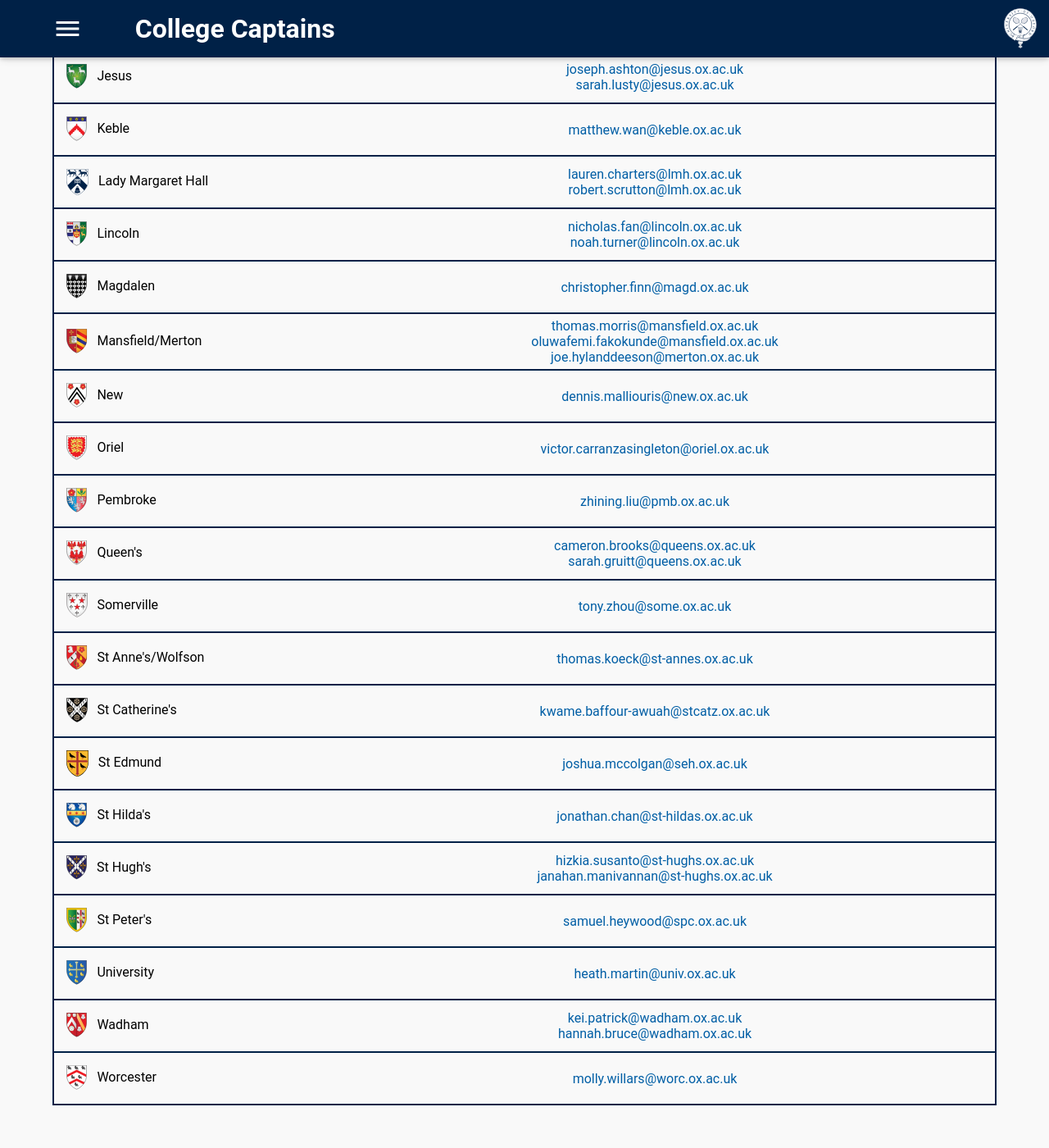
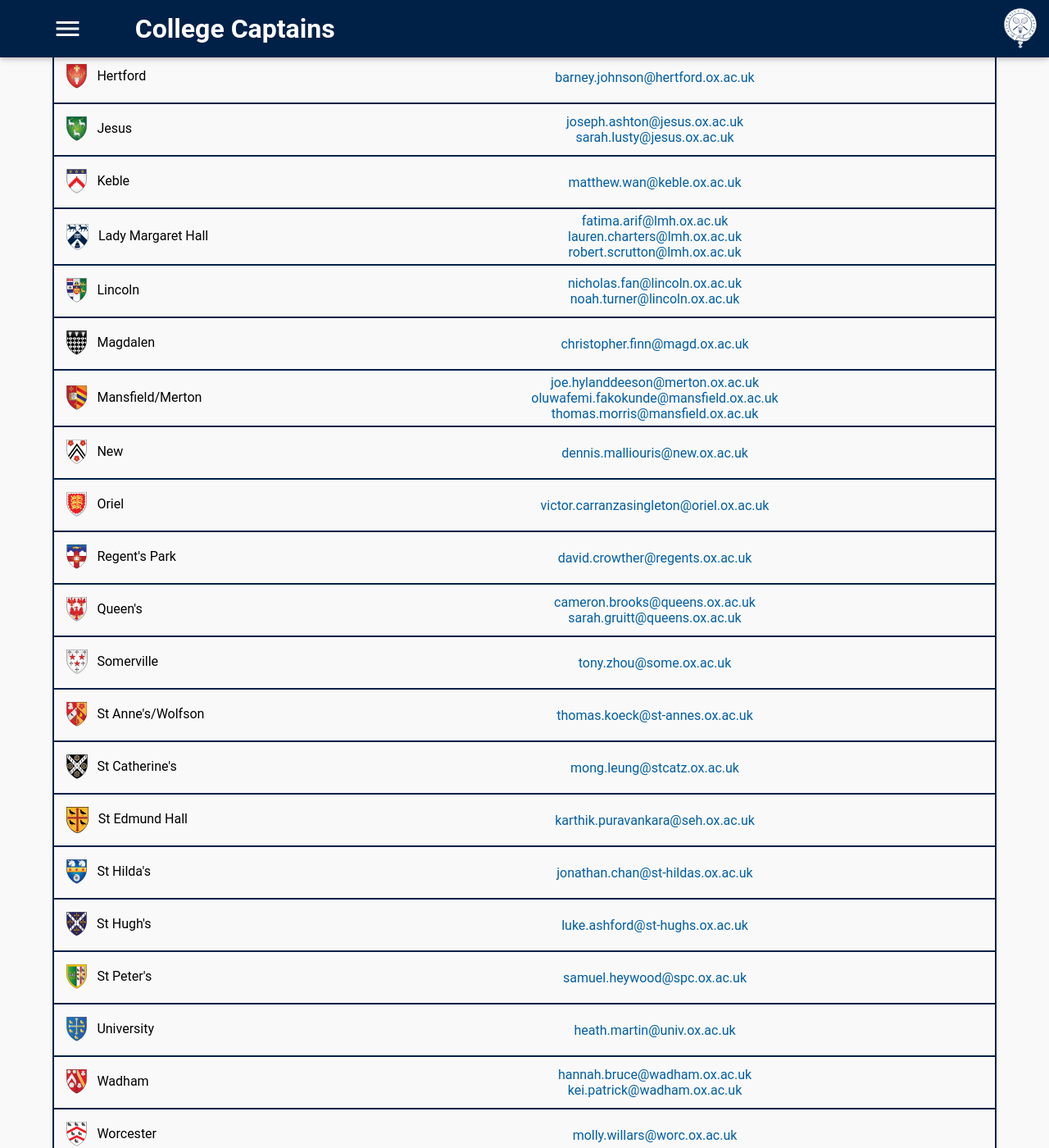
Before and after one commit to OUBaC/OUBaC.github.io, a Jekyll site: the page built from college-captains.html, in a window 1280 px wide and 1400 px high, scrolled down 480 px. Shown: the whole window at 82% size. Built offline with Jekyll 4.4.1, drawn with Linux system fonts in a browser that asks for light colours; some of the changed text lies outside the part shown.

Commit message:
Update the college captains.

```diff
--- a/college-captains.html
+++ b/college-captains.html
@@ -3,11 +3,14 @@
 stylesheets:
 - /styles/college-captains.css
 Colleges:
+ - College: Balliol
+   img: balliol
+   Captain: halmcnulty@googlemail.com
  - College: Brasenose
    img: brasenose
    Captains:
-   - megan.cox@bnc.ox.ac.uk
-   - joshua.form@bnc.ox.ac.uk
+   - uma.vaidya@bnc.ox.ac.uk
+   - zhi.foo@bnc.ox.ac.uk
  - College: Christ Church
    img: christ-church
    Captain: james.marshall@chch.ox.ac.uk
@@ -16,7 +19,9 @@
    Captain: anuj.doshi@exeter.ox.ac.uk
  - College: Harris Manchester
    img: harris-manchester
-   Captain: clarence.cheong@hmc.ox.ac.uk
+   Captains:
+   - karlok.pang@hmc.ox.ac.uk
+   - marcus.tan@hmc.ox.ac.uk
  - College: Hertford
    img: hertford
    Captain: barney.johnson@hertford.ox.ac.uk
@@ -31,6 +36,7 @@
  - College: Lady Margaret Hall
    img: lady-margaret-hall
    Captains:
+   - fatima.arif@lmh.ox.ac.uk
    - lauren.charters@lmh.ox.ac.uk
    - robert.scrutton@lmh.ox.ac.uk
  - College: Lincoln
@@ -45,19 +51,18 @@
    img: mansfield
    img2: merton
    Captains:
+   - joe.hylanddeeson@merton.ox.ac.uk
+   - oluwafemi.fakokunde@mansfield.ox.ac.uk
    - thomas.morris@mansfield.ox.ac.uk
-   - oluwafemi.fakokunde@mansfield.ox.ac.uk
-   - joe.hylanddeeson@merton.ox.ac.uk
  - College: New
    img: new
-   Captains:
-    - dennis.malliouris@new.ox.ac.uk
+   Captain: dennis.malliouris@new.ox.ac.uk
  - College: Oriel
    img: oriel
    Captain: victor.carranzasingleton@oriel.ox.ac.uk
- - College: Pembroke
-   img: pembroke
-   Captain: zhining.liu@pmb.ox.ac.uk
+ - College: Regent's Park
+   img: regents-park
+   Captain: david.crowther@regents.ox.ac.uk
  - College: Queen&apos;s
    img: queens
    Captains:
@@ -72,18 +77,16 @@
    Captain: thomas.koeck@st-annes.ox.ac.uk
  - College: St Catherine&apos;s
    img: st-catherines
-   Captain: kwame.baffour-awuah@stcatz.ox.ac.uk
- - College: St Edmund
+   Captain: mong.leung@stcatz.ox.ac.uk
+ - College: St Edmund Hall
    img: st-edmund
-   Captain: joshua.mccolgan@seh.ox.ac.uk
+   Captain: karthik.puravankara@seh.ox.ac.uk
  - College: St Hilda&apos;s
    img: st-hildas
    Captain: jonathan.chan@st-hildas.ox.ac.uk
  - College: St Hugh&apos;s
    img: st-hughs
-   Captains:
-    - hizkia.susanto@st-hughs.ox.ac.uk
-    - janahan.manivannan@st-hughs.ox.ac.uk
+   Captain: luke.ashford@st-hughs.ox.ac.uk
  - College: St Peter&apos;s
    img: st-peters
    Captain: samuel.heywood@spc.ox.ac.uk
@@ -93,8 +96,8 @@
  - College: Wadham
    img: wadham
    Captains:
+    - hannah.bruce@wadham.ox.ac.uk
     - kei.patrick@wadham.ox.ac.uk
-    - hannah.bruce@wadham.ox.ac.uk
  - College: Worcester
    img: worcester
    Captain: molly.willars@worc.ox.ac.uk
```
Also changed, not shown: assets/colleges/regents-park.svg (added).
